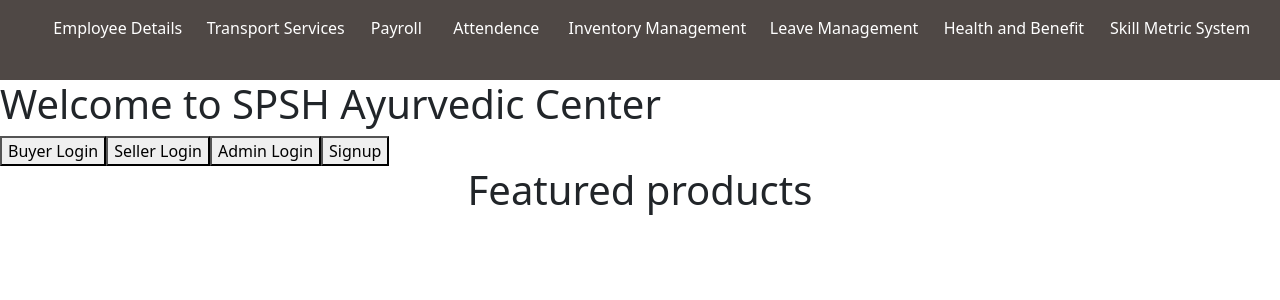
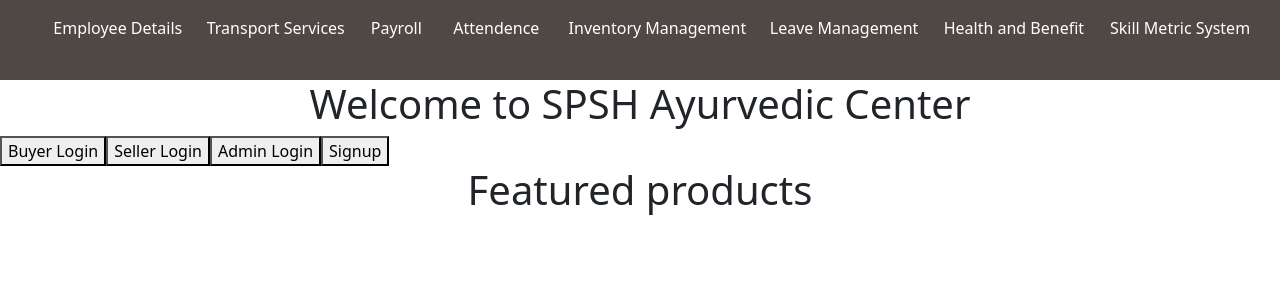
Before and after one commit to PoornaSenadheera100/SPSH-Ayurvedic-Center, a React (Create React App) app in the folder frontend/: page / in a window 1280 px wide. Shown: the top 300 px of the page. Built offline with nearby package versions, Linux system fonts and the light colour scheme.

Commit message:
commit welcome.js changes

```diff
--- a/frontend/src/components/Welcome.js
+++ b/frontend/src/components/Welcome.js
@@ -1,7 +1,7 @@
 export default function Welcome(){
     return(
         <div>
-            <h1>Welcome to SPSH Ayurvedic Center</h1>
+            <center><h1>Welcome to SPSH Ayurvedic Center</h1></center>
             <a href="/buyerlogin"><button>Buyer Login</button></a>
             <a href="/sellerlogin"><button>Seller Login</button></a>
             <a href="/adminlogin"><button>Admin Login</button></a>
```
